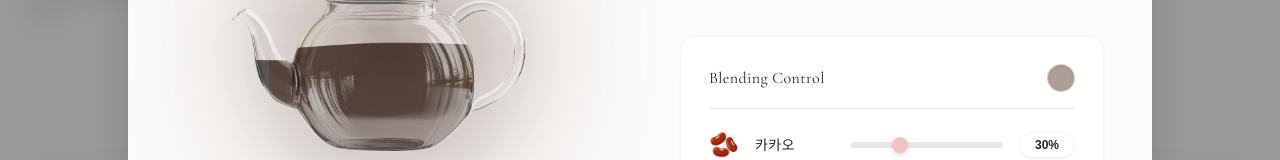
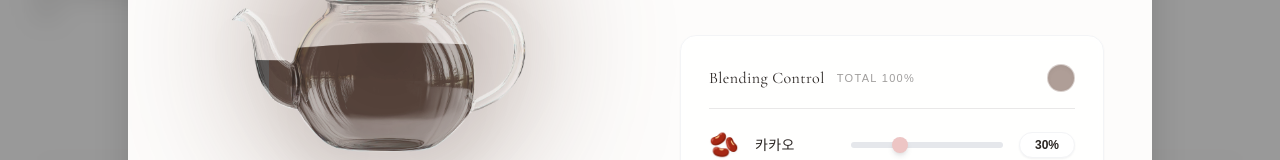
Before and after one commit to nam9295-cmyk/customtea_2026, a React (Vite) app in the folder web/: page / in a window 1280 px wide. Both pictures are taken after a click on the button "Brand Story". Shown: the part 6083-6243 px from the top of the page. Built offline with nearby package versions, Linux system fonts and the light colour scheme; a web font is replaced by a local one.

Commit message:
슬라이드 수정- 3개의 합이 100%

```diff
--- a/web/src/components/BrandStorySlider.tsx
+++ b/web/src/components/BrandStorySlider.tsx
@@ -62,7 +62,76 @@ const TEA_DATA_ARRAY = Object.values(TEA_PRODUCTS);
 const STAT_KEYS = Object.keys(STAT_LABELS) as Array<keyof typeof STAT_LABELS>;
 const FLAVOR_KEYS = Object.keys(FLAVOR_LABELS) as Array<keyof typeof FLAVOR_LABELS>;
 
-const createInitialBlendValues = () => ({ slot1: 30, slot2: 20, slot3: 50 });
+type BlendValues = { slot1: number; slot2: number; slot3: number };
+type SlotKey = keyof BlendValues;
+
+const SLOT_KEYS: SlotKey[] = ['slot1', 'slot2', 'slot3'];
+
+const clampPercent = (value: number): number => {
+    if (value < 0) return 0;
+    if (value > 100) return 100;
+    return value;
+};
+
+const createInitialBlendValues = (): BlendValues => ({ slot1: 30, slot2: 20, slot3: 50 });
+
+const normalizeBlendValues = (input: BlendValues): BlendValues => {
+    const raw = SLOT_KEYS.map((key) => clampPercent(Math.round(input[key])));
+    const total = raw[0] + raw[1] + raw[2];
+
+    if (total === 100) {
+        return { slot1: raw[0], slot2: raw[1], slot3: raw[2] };
+    }
+
+    if (total === 0) {
+        return { slot1: 34, slot2: 33, slot3: 33 };
+    }
+
+    const scaled = raw.map((value) => (value / total) * 100);
+    const base = scaled.map((value) => Math.floor(value));
+    let remainder = 100 - (base[0] + base[1] + base[2]);
+
+    const fractions = scaled
+        .map((value, index) => ({ index, fraction: value - base[index] }))
+        .sort((a, b) => b.fraction - a.fraction);
+
+    for (let i = 0; i < fractions.length && remainder > 0; i += 1) {
+        base[fractions[i].index] += 1;
+        remainder -= 1;
+    }
+
+    return { slot1: base[0], slot2: base[1], slot3: base[2] };
+};
+
+const redistributeBlendValues = (current: BlendValues, changedKey: SlotKey, nextValue: number): BlendValues => {
+    const clamped = clampPercent(Math.round(nextValue));
+    const remaining = 100 - clamped;
+    const otherKeys = SLOT_KEYS.filter((key) => key !== changedKey);
+    const firstKey = otherKeys[0];
+    const secondKey = otherKeys[1];
+    const otherSum = current[firstKey] + current[secondKey];
+
+    if (otherSum <= 0) {
+        const firstShare = Math.floor(remaining / 2);
+        const secondShare = remaining - firstShare;
+        return {
+            ...current,
+            [changedKey]: clamped,
+            [firstKey]: firstShare,
+            [secondKey]: secondShare,
+        };
+    }
+
+    const firstShare = Math.round((remaining * current[firstKey]) / otherSum);
+    const secondShare = remaining - firstShare;
+
+    return {
+        ...current,
+        [changedKey]: clamped,
+        [firstKey]: firstShare,
+        [secondKey]: secondShare,
+    };
+};
 
 interface SliderProps {
     label: string;
@@ -80,8 +149,9 @@ function SliderComponent({ label, value, onChange, emoji }: SliderProps) {
                 type="range"
                 min="0"
                 max="100"
+                step="1"
                 value={value}
-                onInput={(e) => onChange(Number((e.target as HTMLInputElement).value))}
+                onChange={(e) => onChange(Number((e.target as HTMLInputElement).value))}
                 className="flex-1 h-1.5 bg-gray-200 rounded-full appearance-none outline-none cursor-pointer [&::-webkit-slider-thumb]:appearance-none [&::-webkit-slider-thumb]:w-4 [&::-webkit-slider-thumb]:h-4 [&::-webkit-slider-thumb]:bg-brand-accent [&::-webkit-slider-thumb]:rounded-full [&::-webkit-slider-thumb]:shadow-md"
             />
             <span className="px-3 py-1 bg-white border border-gray-100 rounded-full text-xs font-bold w-14 text-center text-brand-text shadow-sm flex-shrink-0">
@@ -97,7 +167,7 @@ interface BrandStorySliderProps {
 
 export function BrandStorySlider({ onClose }: BrandStorySliderProps) {
     const [currentSlideIndex, setCurrentSlideIndex] = useState(0);
-    const [values, setValues] = useState(createInitialBlendValues);
+    const [values, setValues] = useState<BlendValues>(() => normalizeBlendValues(createInitialBlendValues()));
     const [isTransitioning, setIsTransitioning] = useState(false);
     const [visible, setVisible] = useState(false);
     const [canCloseByBackdrop, setCanCloseByBackdrop] = useState(false);
@@ -128,6 +198,7 @@ export function BrandStorySlider({ onClose }: BrandStorySliderProps) {
     };
 
     const currentTea = TEA_DATA_ARRAY[currentSlideIndex];
+    const blendTotal = values.slot1 + values.slot2 + values.slot3;
     const ingredientKeys = useMemo(
         () => Object.keys(currentTea.ingredients) as Array<keyof typeof currentTea.ingredients>,
         [currentTea],
@@ -151,6 +222,16 @@ export function BrandStorySlider({ onClose }: BrandStorySliderProps) {
             slideTimerRef.current = null;
         }, 400);
     };
+
+    const handleBlendValueChange = (slotKey: SlotKey, nextValue: number) => {
+        setValues((prev) => normalizeBlendValues(redistributeBlendValues(prev, slotKey, nextValue)));
+    };
+
+    useEffect(() => {
+        if (blendTotal !== 100) {
+            setValues((prev) => normalizeBlendValues(prev));
+        }
+    }, [blendTotal]);
 
     const liquidColor = useMemo(() => {
         const total = values.slot1 + values.slot2 + values.slot3;
@@ -337,18 +418,19 @@ export function BrandStorySlider({ onClose }: BrandStorySliderProps) {
                                 <div className="flex flex-col w-full bg-white/80 border border-gray-100 p-5 md:p-7 rounded-2xl shadow-sm backdrop-blur-sm">
                                     <div className="flex items-center gap-3 mb-5 border-b border-brand-text/10 pb-4">
                                         <span className="text-brand-text font-serif text-base tracking-wide">Blending Control</span>
+                                        <span className="text-[11px] uppercase tracking-[0.12em] text-brand-text/45">total {blendTotal}%</span>
                                         <div className="ml-auto w-7 h-7 rounded-full shadow-inner border border-white/50 transition-colors duration-500" style={{ backgroundColor: liquidColor }} />
                                     </div>
                                     <div className="flex flex-col gap-4">
                                         {ingredientKeys.map((key, index) => {
                                             const ing = currentTea.ingredients[key];
-                                            const slotKey = `slot${index + 1}` as keyof typeof values;
+                                            const slotKey = `slot${index + 1}` as SlotKey;
                                             return (
                                                 <SliderComponent
                                                     key={key}
                                                     label={ing.name}
                                                     value={values[slotKey]}
-                                                    onChange={(v) => setValues(prev => ({ ...prev, [slotKey]: v }))}
+                                                    onChange={(v) => handleBlendValueChange(slotKey, v)}
                                                     emoji={ing.emoji}
                                                 />
                                             );
--- a/web/src/sections/FeatureSection2.tsx
+++ b/web/src/sections/FeatureSection2.tsx
@@ -28,13 +28,14 @@ export function FeatureSection2({ onStartBlending }: FeatureSection2Props) {
     const textBouncyScale = useTransform(velocityMagnitude, [0, 1], [1, 1.06]);
 
     // 1. Right Box - Sliders Mapping (using smoothProgress)
-    const cacaoWidth = useTransform(smoothProgress, [0, 1], ["0%", "55%"]);
-    const cacaoNum = useTransform(smoothProgress, [0, 1], [0, 55]);
-    const cacaoText = useTransform(cacaoNum, (v) => `${Math.round(v)}%`);
+    const cacaoNum = useTransform(smoothProgress, [0, 1], [35, 65]);
+    const cacaoRounded = useTransform(cacaoNum, (v) => Math.round(v));
+    const cacaoText = useTransform(cacaoRounded, (v) => `${v}%`);
+    const cacaoWidth = useTransform(cacaoRounded, (v) => `${v}%`);
 
-    const hibisWidth = useTransform(smoothProgress, [0, 1], ["0%", "81%"]);
-    const hibisNum = useTransform(smoothProgress, [0, 1], [0, 81]);
+    const hibisNum = useTransform(cacaoRounded, (v) => 100 - v);
     const hibisText = useTransform(hibisNum, (v) => `${Math.round(v)}%`);
+    const hibisWidth = useTransform(hibisNum, (v) => `${Math.round(v)}%`);
 
     // 2. Left Box - Top Liquid Mapping
     const liquidColor = useTransform(smoothProgress, [0, 0.5, 1], ["rgba(93, 64, 55, 0.05)", "rgba(180, 60, 60, 0.4)", "rgba(255, 20, 147, 0.65)"]);
```
